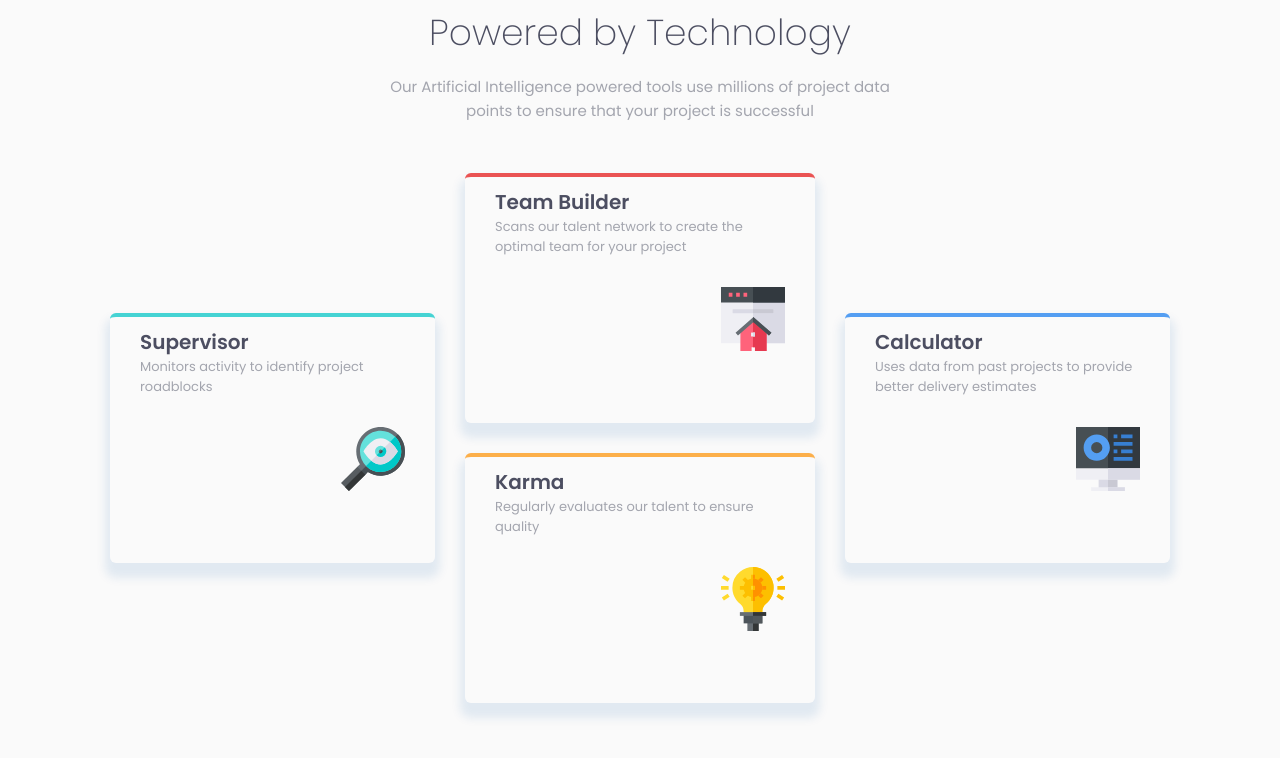
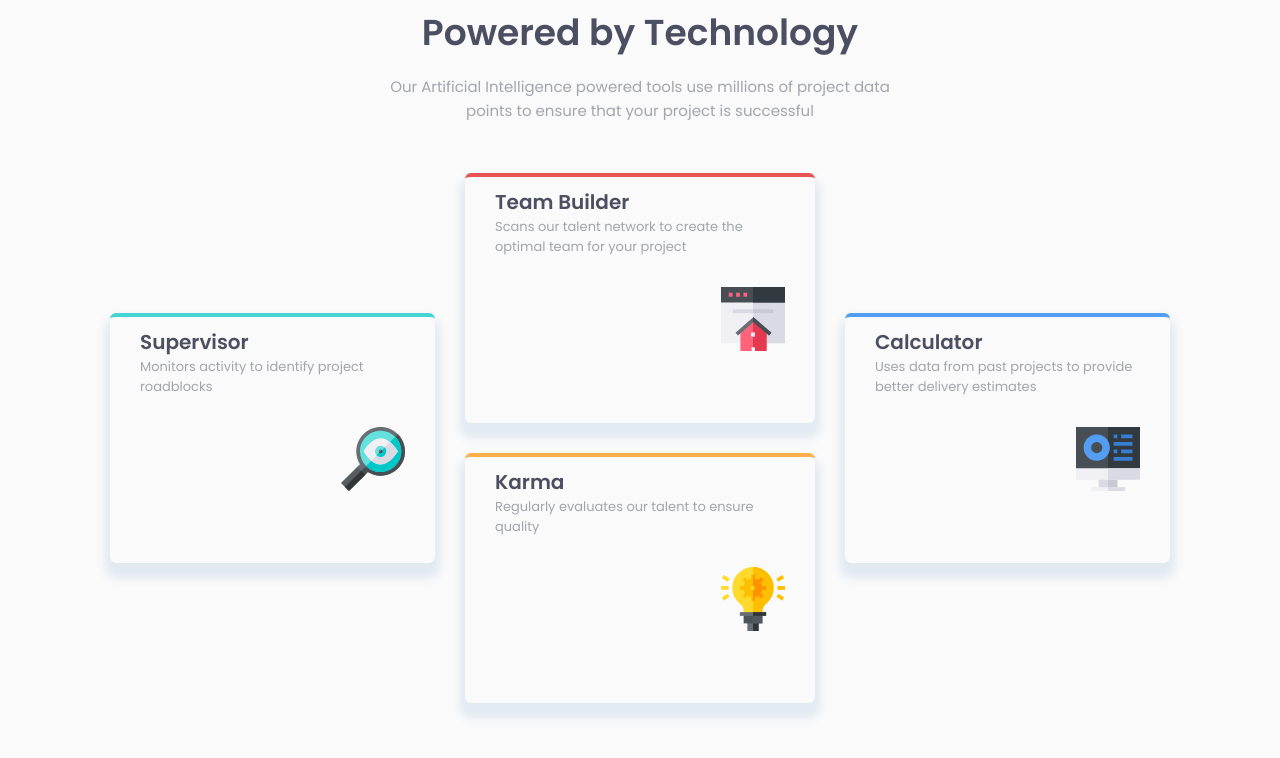
Before and after one commit to AravindM817/Four-card-feature-section_Frontend-Mentor, a plain HTML site: page index.html in a window 1280 px wide. Drawn offline with Linux system fonts and the light colour scheme.

Commit message:
Initial commit

```diff
--- a/styles.css
+++ b/styles.css
@@ -17,7 +17,7 @@
 }
 
 .bold {
-    font-weight: 600;
+    font-weight: 600 !important;
 }
 
 .fc-container {
```
